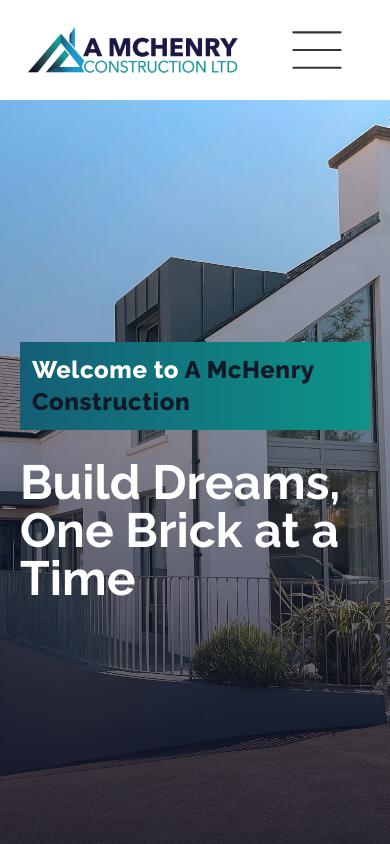
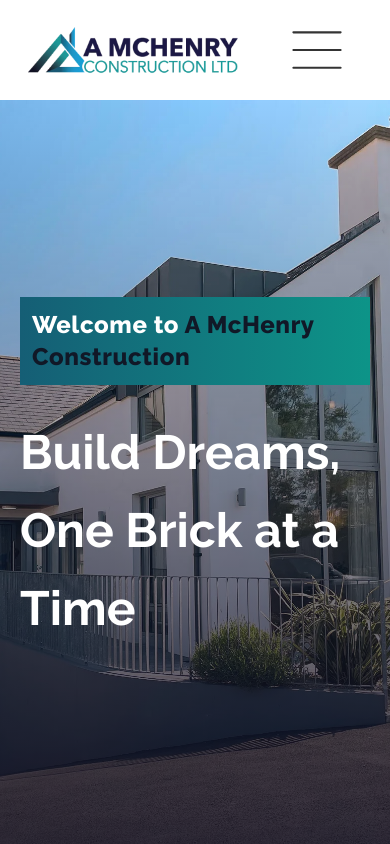
Before and after one commit to AGuerriere/amchenryconstruction, a Next.js app: page / in a window 390 px wide. Built offline with nearby package versions, Linux system fonts and the light colour scheme.

Commit message:
header completed

```diff
--- a/src/app/page.tsx
+++ b/src/app/page.tsx
@@ -14,8 +14,8 @@
                 <div className="bg-gradient-to-r from-cyan-800 to-teal-600 justify-start items-center gap-2.5 flex w-fit p-3">
                   <div className="text-white text-2xl font-extrabold tracking-wide ">Welcome to <span className="text-gray-900 text-2xl font-extrabold tracking-wide">A McHenry Construction </span></div>
                 </div>
-                <h1 className='pt-7 text-5xl font-bold xl:text-7xl md:w-4/5 lg:w-3/5'>
-                    Build Dreams,<span className="block">One Brick at a Time</span>
+                <h1 className='pt-7 text-5xl leading-relaxed font-bold xl:text-7xl md:w-4/5 lg:w-3/5'>
+                    Build Dreams,<span className="block leading-relaxed">One Brick at a Time</span>
                 </h1>
               </div>
             </div>
```
